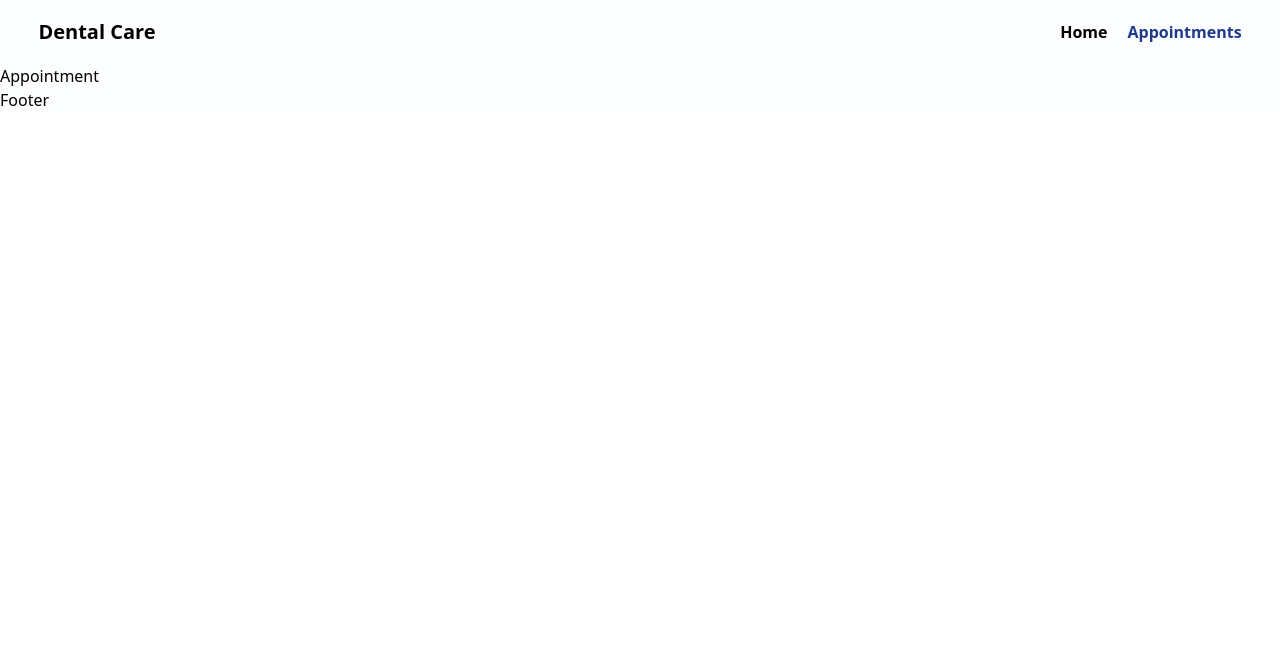
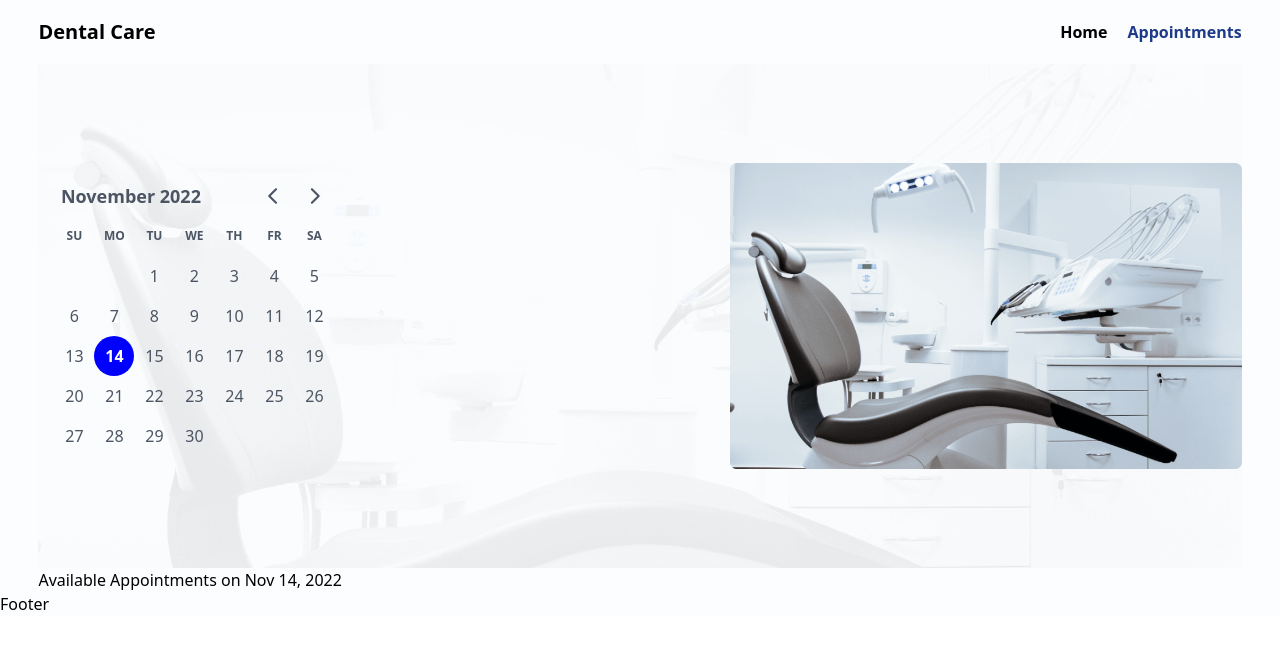
Before and after one commit to abhiskg/dental-care, a React (Vite) app in the folder frontend/: page /appointment in a window 1280 px wide. Shown: the top 648 px of the page. Built offline with nearby package versions, Linux system fonts and the light colour scheme.

Commit message:
Appointment Hero Section created

```diff
--- a/frontend/package.json
+++ b/frontend/package.json
@@ -9,7 +9,9 @@
     "preview": "vite preview"
   },
   "dependencies": {
+    "date-fns": "^2.29.3",
     "react": "^18.2.0",
+    "react-day-picker": "^8.3.6",
     "react-dom": "^18.2.0",
     "react-router-dom": "^6.4.3"
   },
--- /dev/null
+++ b/frontend/src/pages/appointment/Appointment.tsx
@@ -0,0 +1,18 @@
+import { useState } from "react";
+import AvailableAppointments from "./section/AvailableAppointments";
+import HeroAppointment from "./section/HeroAppointment";
+
+const Appointment = () => {
+  const [selectedDate, setSelectedDate] = useState<any>(new Date());
+  return (
+    <div className="custom-width mx-auto">
+      <HeroAppointment
+        selectedDate={selectedDate}
+        setSelectedDate={setSelectedDate}
+      />
+      <AvailableAppointments selectedDate={selectedDate} />
+    </div>
+  );
+};
+
+export default Appointment;
--- a/frontend/src/pages/appointment/Appointmentz.tsx
+++ /dev/null
@@ -1,5 +0,0 @@
-const Appointment = () => {
-  return <div>Appointment</div>;
-};
-
-export default Appointment;
--- /dev/null
+++ b/frontend/src/pages/appointment/section/AvailableAppointments.tsx
@@ -0,0 +1,17 @@
+import { format } from "date-fns";
+
+const AvailableAppointments = ({
+  selectedDate,
+}: {
+  selectedDate: Date | undefined;
+}) => {
+  return (
+    <div>
+      {selectedDate && (
+        <p>Available Appointments on {format(selectedDate, "PP")}</p>
+      )}
+    </div>
+  );
+};
+
+export default AvailableAppointments;
--- /dev/null
+++ b/frontend/src/pages/appointment/section/HeroAppointment.tsx
@@ -0,0 +1,35 @@
+import { DayPicker } from "react-day-picker";
+import chair from "../../../assets/images/chair.png";
+
+interface HeroAppointmentProps {
+  selectedDate: Date | undefined;
+  setSelectedDate: React.Dispatch<React.SetStateAction<Date | undefined>>;
+}
+
+const HeroAppointment = ({
+  selectedDate,
+  setSelectedDate,
+}: HeroAppointmentProps) => {
+  return (
+    <section className="text-gray-600 body-font bg-hero-pattern bg-no-repeat bg-cover bg-center">
+      <div className=" flex py-24 md:flex-row flex-col items-center">
+        <div className="lg:flex-grow md:w-1/2 lg:pr-24 md:pr-16 flex flex-col md:items-start md:text-left mb-16 md:mb-0 items-center text-center">
+          <DayPicker
+            mode="single"
+            selected={selectedDate}
+            onSelect={setSelectedDate}
+          />
+        </div>
+        <div className="lg:max-w-lg lg:w-full md:w-1/2 w-5/6">
+          <img
+            className="object-cover object-center rounded"
+            alt="hero"
+            src={chair}
+          />
+        </div>
+      </div>
+    </section>
+  );
+};
+
+export default HeroAppointment;
--- a/frontend/src/routes/rootRoutes.tsx
+++ b/frontend/src/routes/rootRoutes.tsx
@@ -1,6 +1,6 @@
 import { createBrowserRouter } from "react-router-dom";
 import Root from "../layout/Root";
-import Appointment from "../pages/appointment/Appointmentz";
+import Appointment from "../pages/appointment/Appointment";
 import Login from "../pages/auth/Login";
 import Register from "../pages/auth/Register";
 import Home from "../pages/home/Home";
```
Also changed, not shown: frontend/src/main.tsx (+7 -6 lines), 1 other file (tests, documents, lock files or other folders).
